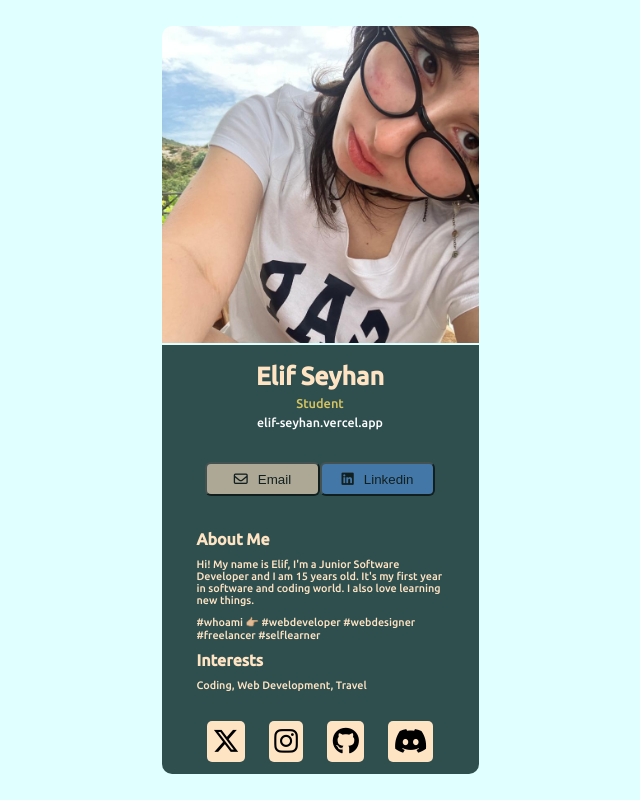
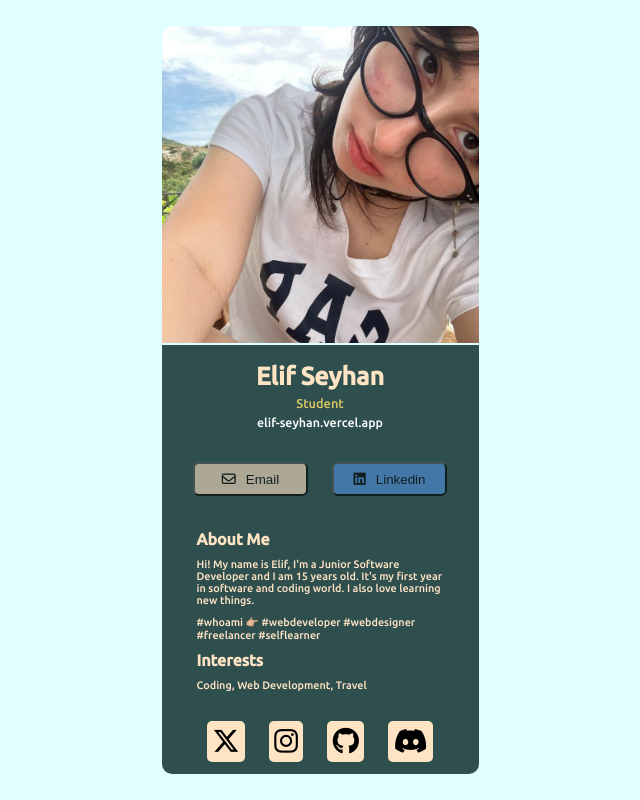
Before and after one commit to eliff7s/elif-seyhan, a plain HTML site: page index.html in a window 1280 px wide. Shown: the whole page, without its empty margins (320-960 px from the left). Drawn offline with Linux system fonts and the light colour scheme.

Commit message:
margin changed

```diff
--- a/main.css
+++ b/main.css
@@ -108,6 +108,7 @@ a{
     background-color: #5093E2;
     border: 1 px solid #D1D5DB;
     box-shadow: 0px 1 px 2 px rgba(0, 0, 0, 0.05);
+    margin-left: 2.4rem;
     border-radius: 6px;
     text-align: center;
     opacity: 0.6;
```
